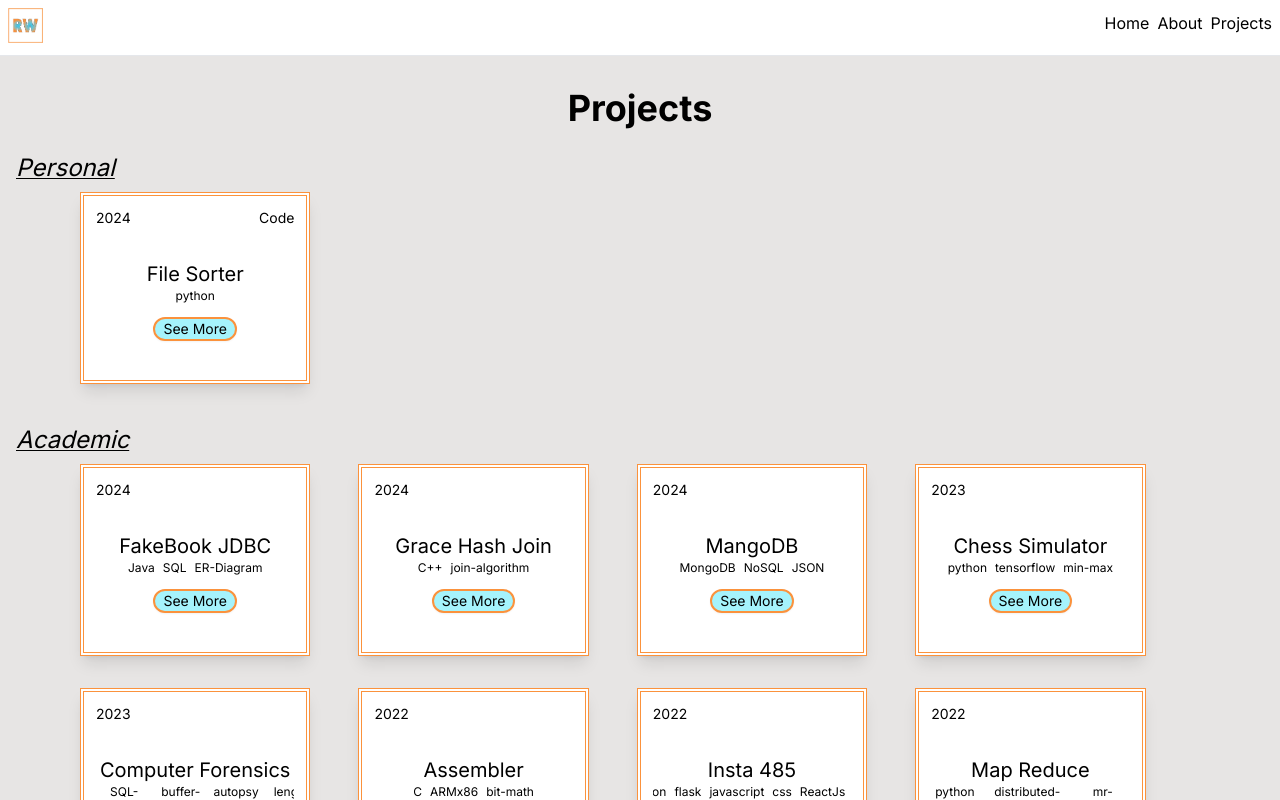
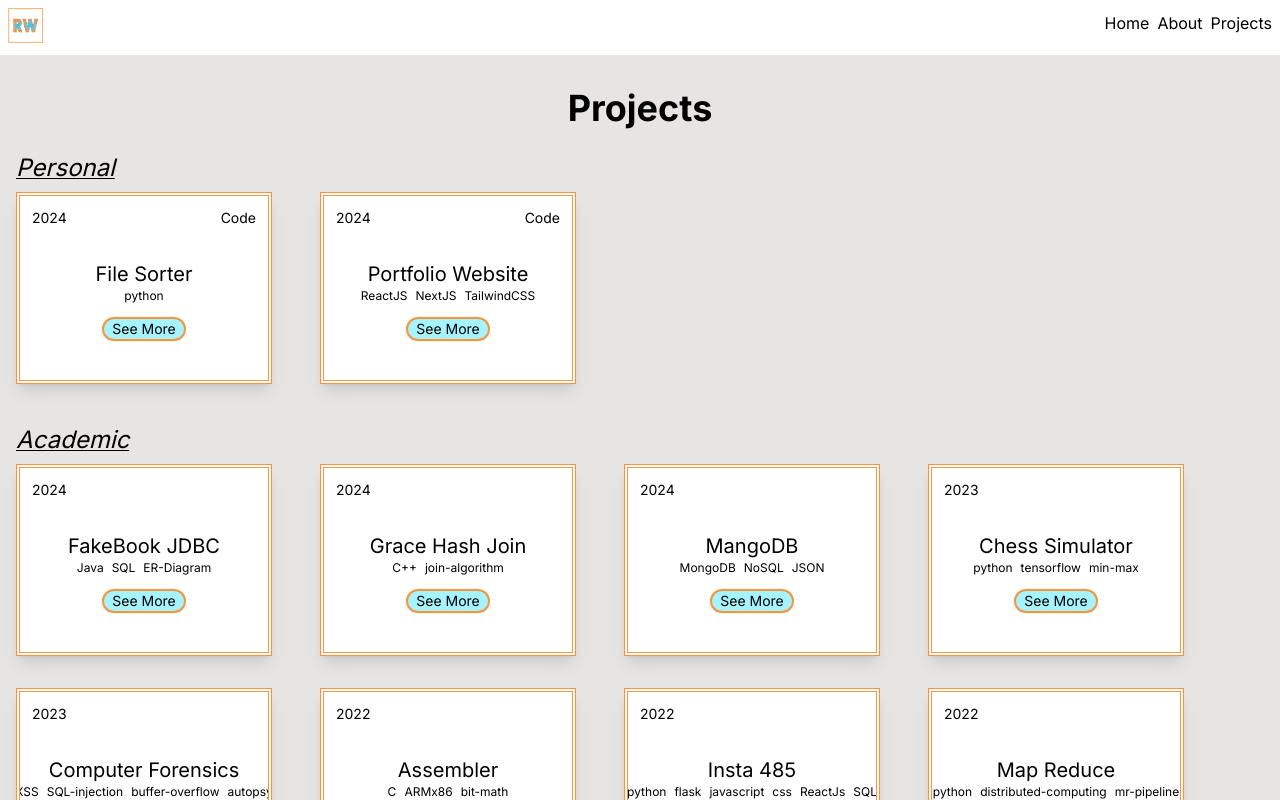
Before and after one commit to RhysWas/personal-site, a Next.js app: page /personal-site/projects in a window 1280 px wide. Shown: the top 800 px of the page. Built offline with nearby package versions, Linux system fonts and the light colour scheme.

Commit message:
Added in GFS job and completed CSS bug fixes for projects page

```diff
--- a/app/about/page.jsx
+++ b/app/about/page.jsx
@@ -30,7 +30,7 @@ export default function About() {
                     </div>
                     <div className="m-auto place-self-center md:pl-8">
                         <p className="text-gray-800 md:text-lg text-center mb-4">
-                            Hi, I am Rhys Wastell, a passionate programmer, developer based in Ann Arbor. I recently graduated from the University of Michigan, and am looking for full time employment as a full stack developer.
+                            Hi, I am Rhys Wastell, a passionate programmer, developer based in Ann Arbor. I recently graduated from the University of Michigan, and am currently working as a Junior Fullstack developer at Gordon Food Service.
                         </p>
                     </div>
                 </div>
--- a/app/projects/components/ProjectCard.jsx
+++ b/app/projects/components/ProjectCard.jsx
@@ -7,10 +7,8 @@ export default function ProjectCard({ data }){
     const {title, category, year, desc, link, skills} = data;
     const [details, setDetails] = useState(false);
 
-    // Would have to add a state to control the "flipping" of project cards
     return (
-        // Need to specify the height down the line too
-        <div className='container flex-none bg-white md:border-double border-orange-400 border-2 md:border-4 w-full md:w-1/5 md:shrink-0 h-48 p-3 shadow-lg mb-4'>
+        <div className='container flex-none bg-white md:border-double border-orange-400 border-2 md:border-4 w-full sm:w-64 overflow-hidden shrink-0 h-48 p-3 shadow-lg mb-4'>
             <div className='flex justify-between'>
                 <div>
                     <p className='text-sm'>{year}</p>
@@ -24,7 +22,7 @@ export default function ProjectCard({ data }){
                 ) : null }
             </div>
             {details ? (
-                <div className='flex flex-col h-full pb-2'>
+                <div className='flex-1 overflow-auto flex-col h-full pb-2'>
                     <div className='flex-grow'>
                         <p className='test-sm md:text-base'>{desc}</p>
                     </div>
@@ -36,9 +34,9 @@ export default function ProjectCard({ data }){
             ) : (
                 <div className='text-center py-8 h-full'>
                     <p className='text-xl'>{title}</p>
-                    <div className='flex justify-center whitespace-normal overflow-hidden pb-3'>
+                    <div className='flex justify-center whitespace-normal text-ellipse pb-3'>
                         {skills.map(skill =>
-                            <p key={skill} className='text-xs px-1'>{skill}</p>
+                            <p key={skill} className='text-xs whitespace-nowrap px-1'>{skill}</p>
                         )}
                     </div>
                     <button className='mt-auto mb-3 px-2 bg-cyan-200 border-solid border-orange-400 border-2 shadow-sm rounded-full text-sm' onClick={() => setDetails(true)}>
--- a/app/projects/page.jsx
+++ b/app/projects/page.jsx
@@ -31,15 +31,15 @@ const Projects = () => {
 
 
     return (
-        <div className="container bg-stone-200 mx-auto px-4 py-8">
+        <div className="container bg-stone-200 mx-auto py-8">
             <h1 className="text-4xl text-center font-bold">Projects</h1>
             <div>
                 {/* In order for ProjectCard to render, it needs to be called in the return of page */}
                 {Object.keys(getCategories).map(category => (
                     <div key={category} className='my-6'>
                         <div>
-                            <h1 className='text-2xl decoration-1 italic underline underline-offset-2 mb-2'>{category}</h1>
-                            <div className='md:flex md:flex-wrap justify-start gap-4 gap-x-12 px-8 ml-8'>
+                            <h1 className='text-2xl ml-4 decoration-1 italic underline underline-offset-2 mb-2'>{category}</h1>
+                            <div className='md:flex md:flex-wrap justify-center sm:justify-start mx-4 sm:gap-4 sm:gap-x-12 sm:ml-4'>
                                 {getCategories[category].map(proj =>(
                                     <ProjectCard data={proj} key={proj.title}/>
                                 ))}
--- a/public/data/projects.js
+++ b/public/data/projects.js
@@ -11,6 +11,16 @@
     @Property {string[]} skills = list of the skills used in the project
 */
 const projects = [
+    {
+        title: 'Portfolio Website',
+        category: 'Personal',
+        year: '2024',
+        desc: 'This website! Hosted on GitHub GitPages and built using NextJS and TailwindCSS frameworks.',
+        link: 'https://github.com/RhysWas/personal-site',
+        skills: [
+            'ReactJS', 'NextJS', 'TailwindCSS',
+        ]
+    },
     {
         title: 'File Sorter',
         category: 'Personal',
@@ -99,7 +109,7 @@ const projects = [
         year: '2023',
         desc: 'Used Autopsy and Ghidra to investigate a suspect machine, then followed clues to trace activity through suspect websites.',
         skills: [
-            'XSS', 'SQL-injection', 'buffer-overflow', 'autopsy', 'length-extension',
+            'XSS', 'SQL-injection', 'buffer-overflow', 'autopsy',
         ],
     },
     {
```
Also changed, not shown: public/data/jobs.js (+12 -0 lines).
